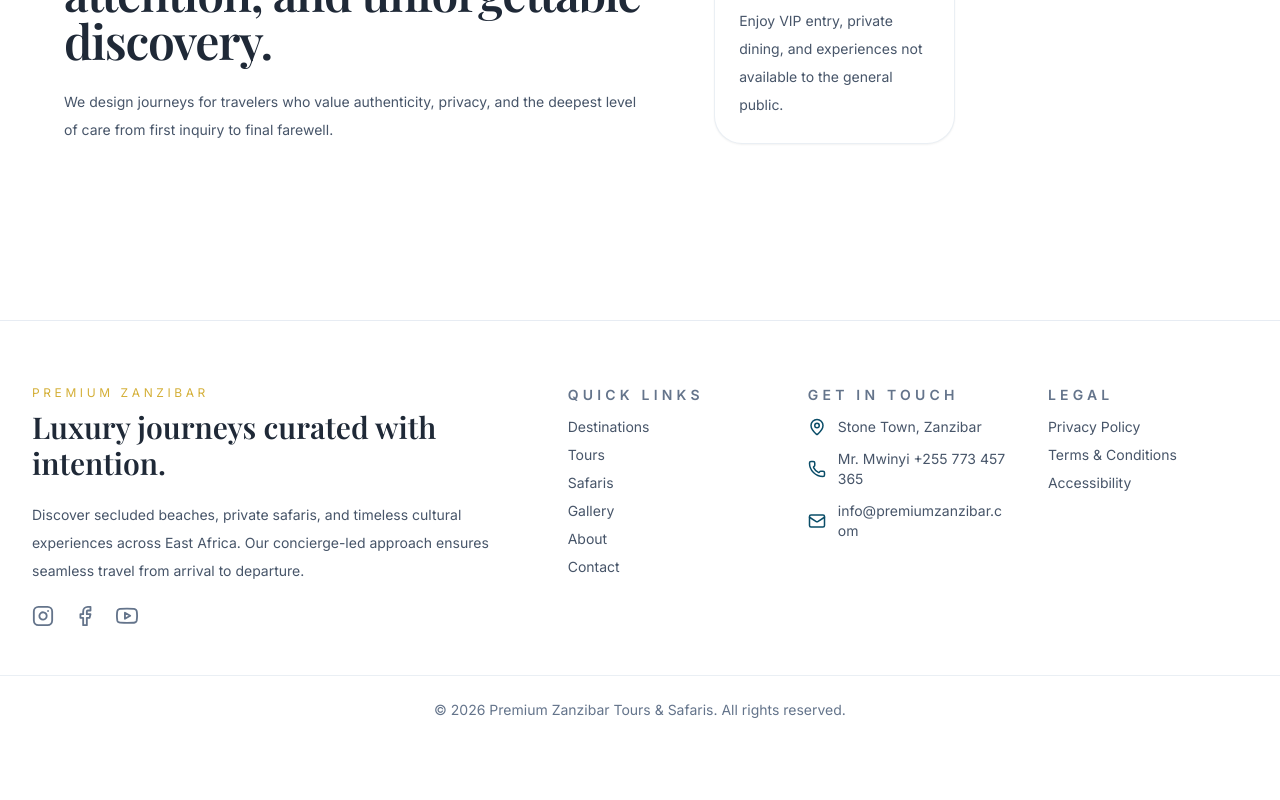
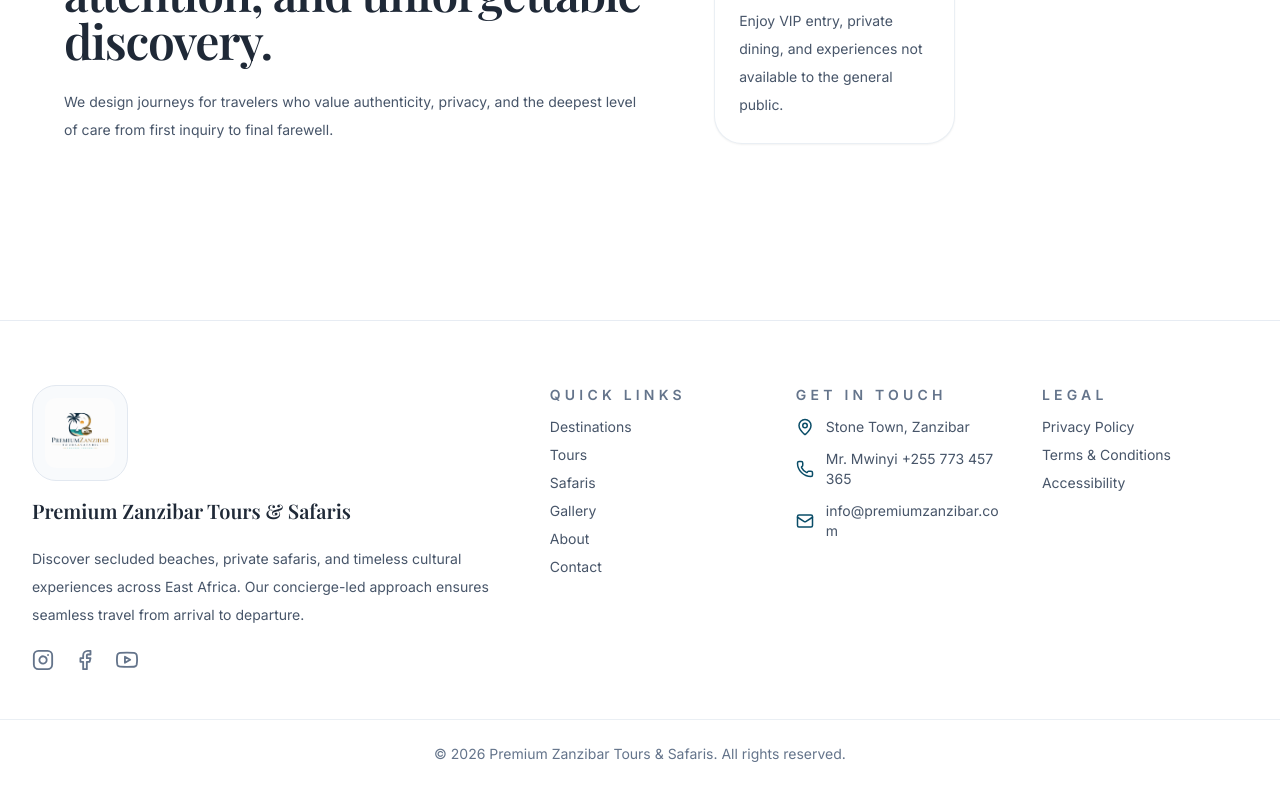
Before and after one commit to AbdulswamadJumanneHassan/Premium-Zanzibar-Tours---Safaris, a React (Vite) app: page /about in a window 1280 px wide. Shown: the part 1230-2030 px from the top of the page. Built offline with nearby package versions, Linux system fonts and the light colour scheme.

Commit message:
feat: replace text header with branded logo in footer section

```diff
--- a/src/components/layout/Footer.jsx
+++ b/src/components/layout/Footer.jsx
@@ -26,6 +26,8 @@ const Youtube = ({ size = 20, className = "" }) => (
   </svg>
 );
 
+import Logo from '../../assets/logo.png';
+
 const links = [
   'Destinations',
   'Tours',
@@ -42,13 +44,14 @@ export default function Footer() {
 
         {/* Left Section */}
         <div className="max-w-xl space-y-5">
-          <div className="space-y-2">
-            <p className="text-xs uppercase tracking-[0.3em] text-gold">
-              Premium Zanzibar
-            </p>
-
-            <h2 className="text-3xl font-serif font-semibold">
-              Luxury journeys curated with intention.
+          <div className="space-y-4">
+            <img
+              src={Logo}
+              alt="Premium Zanzibar Tours & Safaris logo"
+              className="h-24 w-auto rounded-3xl border border-slate-200 bg-slate-50 p-3 object-contain"
+            />
+            <h2 className="text-xl font-serif font-semibold text-charcoal">
+              Premium Zanzibar Tours & Safaris
             </h2>
           </div>
 
```
